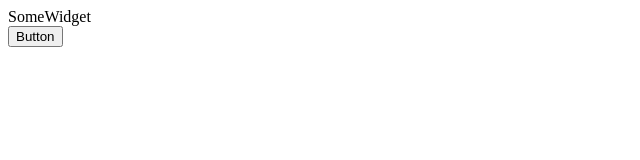
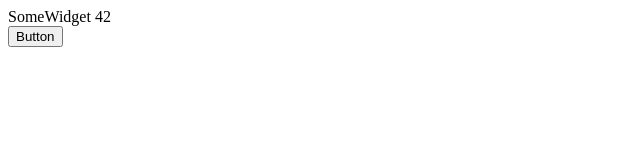
Before and after one commit to Michael20112000/technogram, a Next.js app: page / in a window 1280 px wide. Shown: the top 160 px of the page, without its empty margins (0-640 px from the left). Built offline with nearby package versions, Linux system fonts and the light colour scheme.

Commit message:
test husky

```diff
--- a/package.json
+++ b/package.json
@@ -30,6 +30,7 @@
     "eslint-config-next": "15.1.6",
     "eslint-config-prettier": "^10.0.1",
     "husky": "^9.1.7",
+    "lint-staged": "^15.4.3",
     "postcss": "^8",
     "prettier": "^3.4.2",
     "prettier-plugin-tailwindcss": "^0.6.11",
--- a/src/widgets/SomeWidget/ui/index.tsx
+++ b/src/widgets/SomeWidget/ui/index.tsx
@@ -1,3 +1,3 @@
 export const SomeWidget = () => {
-  return <div>SomeWidget</div>
+  return <div>SomeWidget 42</div>
 }
```
Also changed, not shown: 1 other file (tests, documents, lock files or other folders).
